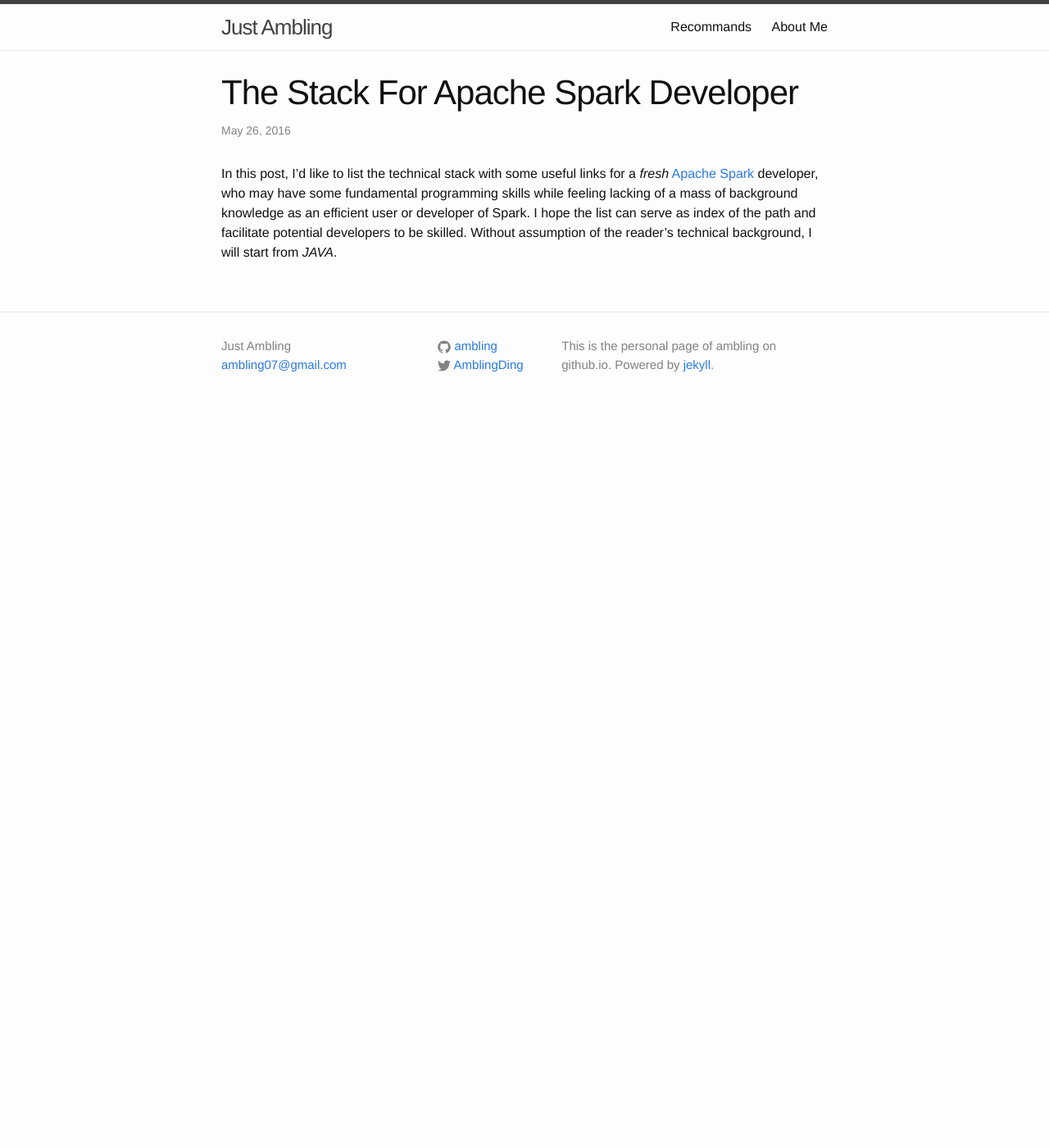
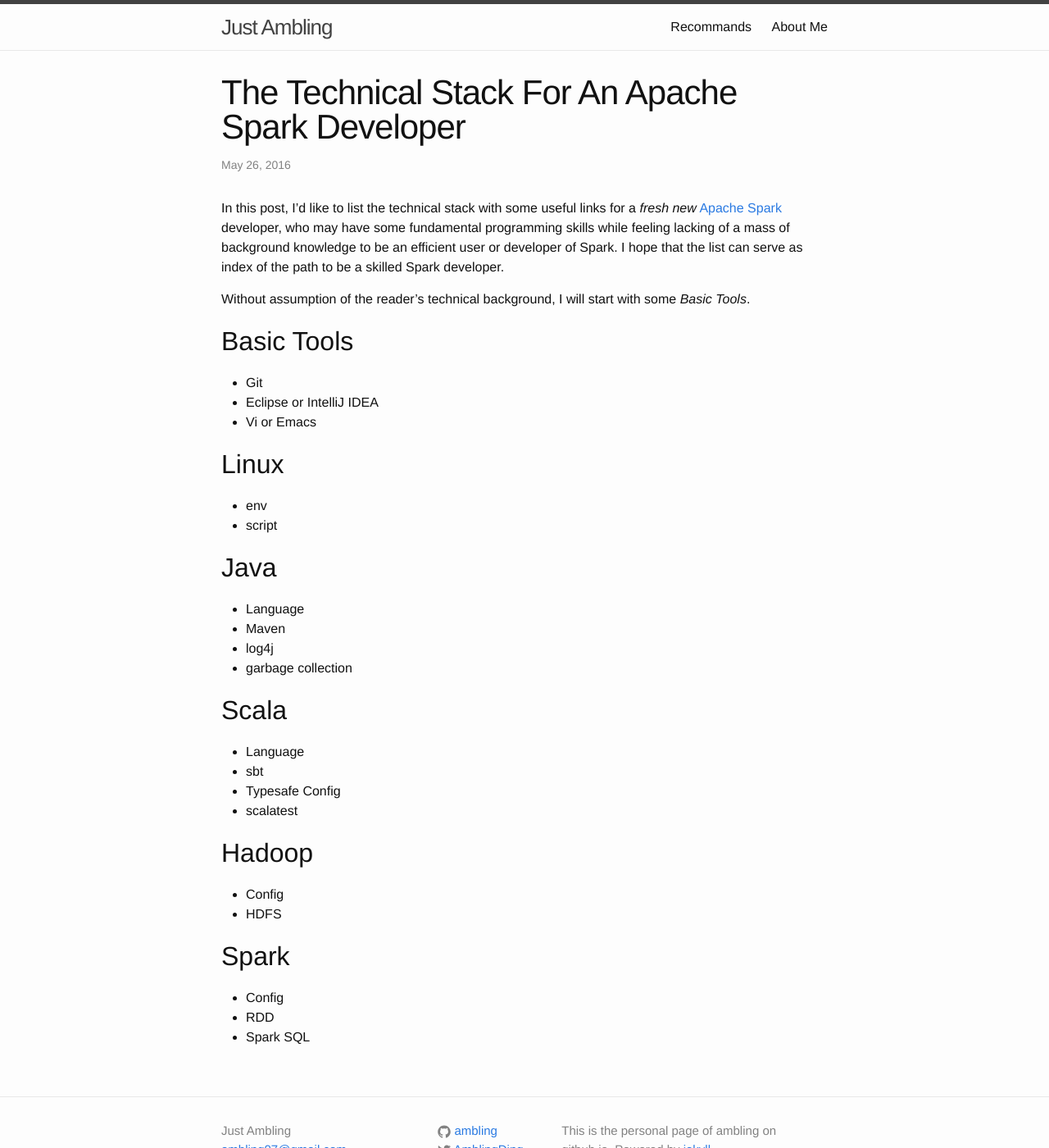
Before and after one commit to ambling/ambling.github.io, a Jekyll site: the page built from _posts/2016-05-26-stack_for_spark_developer.md, in a window 1280 px wide and 1400 px high. Shown: the whole window at 82% size. Built offline with Jekyll 4.4.1, drawn with Linux system fonts in a browser that asks for light colours.

Commit message:
list some basic entries for spark stack

```diff
--- a/_posts/2016-05-26-stack_for_spark_developer.md
+++ b/_posts/2016-05-26-stack_for_spark_developer.md
@@ -1,8 +1,40 @@
 ---
 layout: post
-title:  "The Stack For Apache Spark Developer"
+title:  "The Technical Stack For An Apache Spark Developer"
 date:   2016-05-26 18:35:00
 categories: Tutorial
 ---
 
-In this post, I'd like to list the technical stack with some useful links for a *fresh* [Apache Spark](http://spark.apache.org/) developer, who may have some fundamental programming skills while feeling lacking of a mass of background knowledge as an efficient user or developer of Spark. I hope the list can serve as index of the path and facilitate potential developers to be skilled. Without assumption of the reader's technical background, I will start from *JAVA*.
+In this post, I'd like to list the technical stack with some useful links for a *fresh new* [Apache Spark](http://spark.apache.org/) developer, who may have some fundamental programming skills while feeling lacking of a mass of background knowledge to be an efficient user or developer of Spark. I hope that the list can serve as index of the path to be a skilled Spark developer.
+
+Without assumption of the reader's technical background, I will start with some *Basic Tools*.
+
+## Basic Tools
+- Git
+- Eclipse or IntelliJ IDEA
+- Vi or Emacs
+
+## Linux
+- env
+- script
+
+## Java
+- Language
+- Maven
+- log4j
+- garbage collection
+
+## Scala
+- Language
+- sbt
+- Typesafe Config
+- scalatest
+
+## Hadoop
+- Config
+- HDFS
+
+## Spark
+- Config
+- RDD
+- Spark SQL
```
Also changed, not shown: _posts/backup/2015-06-10-blankpage.md (deleted, +0 -11 lines), favicon.ico.
